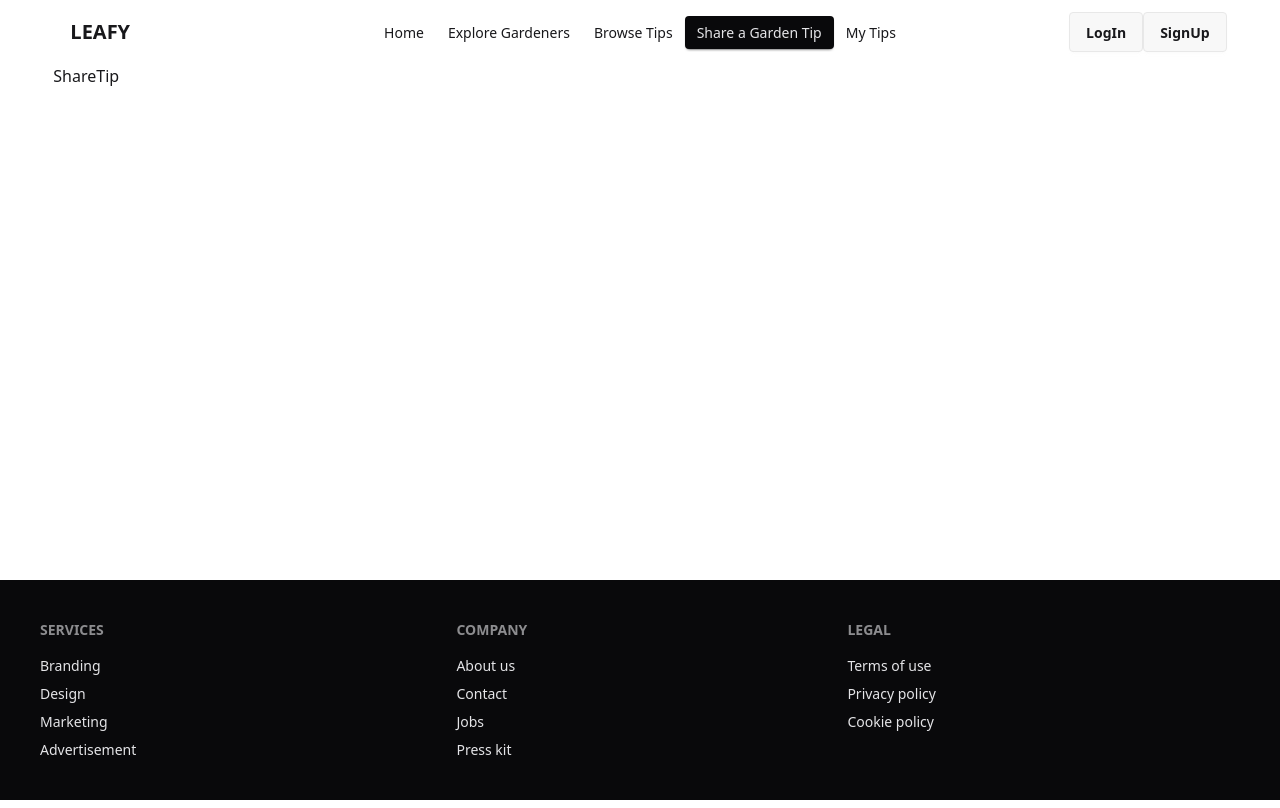
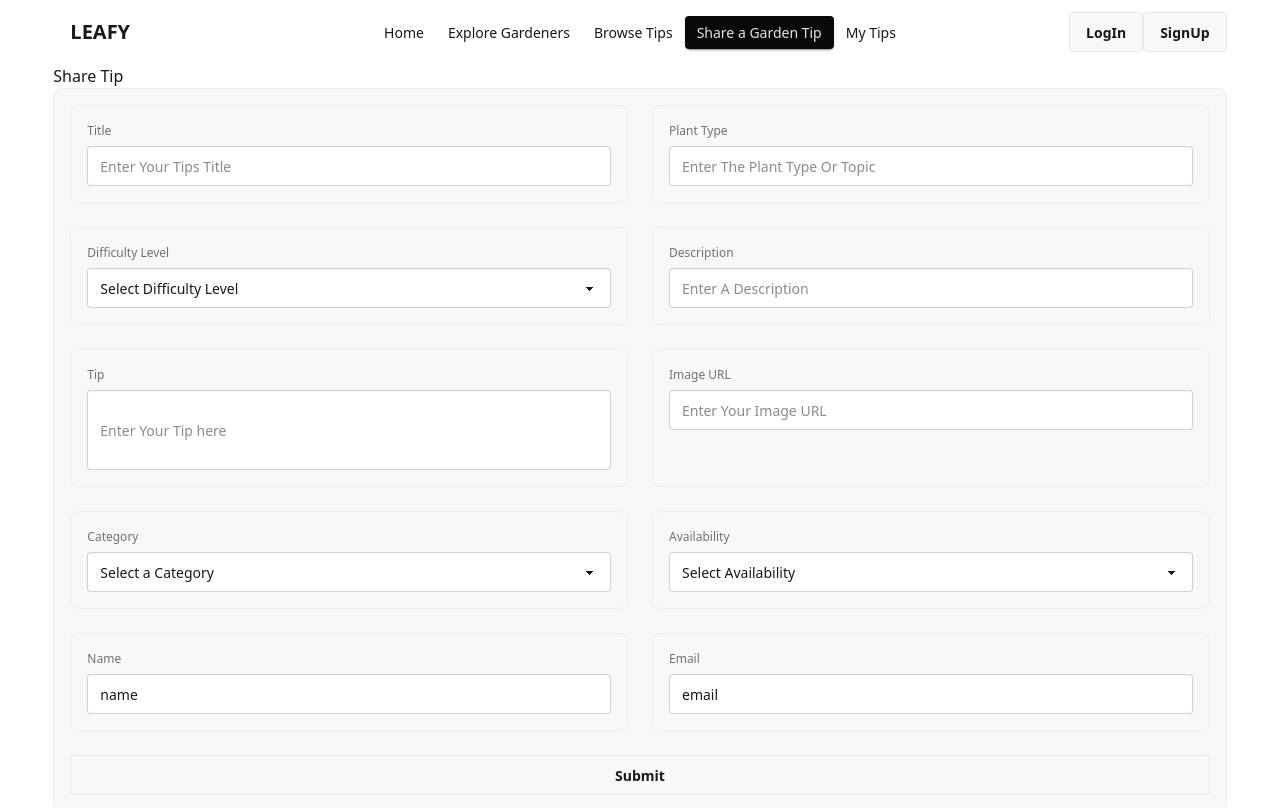
Before and after one commit to Mehedi-Hasan-code/Leafy_client, a React (Vite) app: page /share-a-garden-tip in a window 1280 px wide. Shown: the top 808 px of the page. Built offline with nearby package versions, Linux system fonts and the light colour scheme; no server answers.

Commit message:
created form for share tip

```diff
--- a/src/pages/ExploreGardeners.jsx
+++ b/src/pages/ExploreGardeners.jsx
@@ -6,7 +6,7 @@ const ExploreGardeners = () => {
   const gardeners = useLoaderData();
   return (
     <div className="w-11/12 mx-auto grow">
-      <div className="p-8 bg-gradient-to-r rounded-2xl from-cyan-400 to-emerald-400 flex flex-wrap justify-center gap-6">
+      <div className="px-4 py-8 sm:p-8 bg-gradient-to-r rounded-2xl from-cyan-400 to-emerald-400 flex flex-wrap justify-center gap-6">
         {gardeners.map((gardener) => (
           <GardenersCard key={gardener._id} gardener={gardener} />
         ))}
--- a/src/pages/ShareTip.jsx
+++ b/src/pages/ShareTip.jsx
@@ -1,9 +1,143 @@
-import React from 'react'
+import React from 'react';
 
 const ShareTip = () => {
   return (
-    <div className='w-11/12 mx-auto grow'>ShareTip</div>
-  )
-}
+    <div className="w-11/12 mx-auto grow">
+      <h1>Share Tip</h1>
+      <div>
+        <form className="fieldset bg-base-200 border-base-300 rounded-box border p-2 sm:p-4">
+          <div className="grid gap-4 sm:gap-6 sm:grid-cols-2">
+            {/* title */}
 
-export default ShareTip
+            <fieldset className="fieldset bg-base-200 border-base-300 rounded-box border p-2 sm:p-4 ">
+              <label className="label">Title</label>
+              <input
+                type="text"
+                className="input w-full"
+                placeholder="Enter Your Tips Title"
+              />
+            </fieldset>
+
+            {/* plant type */}
+
+            <fieldset className="fieldset bg-base-200 border-base-300 rounded-box border p-2 sm:p-4">
+              <label className="label">Plant Type</label>
+              <input
+                type="text"
+                className="input w-full"
+                placeholder="Enter The Plant Type Or Topic"
+              />
+            </fieldset>
+
+            {/* difficulty level */}
+
+            <fieldset className="fieldset bg-base-200 border-base-300 rounded-box border p-2 sm:p-4">
+              <label className="label">Difficulty Level</label>
+              <select
+                defaultValue="Select Difficulty Level"
+                className="select w-full"
+              >
+                <option disabled={true}>Select Difficulty Level</option>
+                <option>Easy</option>
+                <option>Medium</option>
+                <option>Hard</option>
+              </select>
+            </fieldset>
+
+            {/* description */}
+
+            <fieldset className="fieldset bg-base-200 border-base-300 rounded-box border p-2 sm:p-4">
+              <label className="label">Description</label>
+              <input
+                type="text"
+                className="input w-full"
+                placeholder="Enter A Description"
+              />
+            </fieldset>
+
+            {/* blog content */}
+
+            <fieldset className="fieldset bg-base-200 border-base-300 rounded-box border p-2 sm:p-4">
+              <label className="label">Tip</label>
+              <input
+                type="text"
+                className="input h-20 w-full"
+                placeholder="Enter Your Tip here"
+              />
+            </fieldset>
+
+            {/* image url */}
+
+            <fieldset className="fieldset bg-base-200 border-base-300 rounded-box border p-2 sm:p-4">
+              <label className="label">Image URL</label>
+              <input
+                type="text"
+                className="input w-full"
+                placeholder="Enter Your Image URL"
+              />
+            </fieldset>
+
+            {/* Category */}
+
+            <fieldset className="fieldset bg-base-200 border-base-300 rounded-box border p-2 sm:p-4">
+              <label className="label">Category</label>
+              <select
+                defaultValue="Select a Category"
+                className="select w-full"
+              >
+                <option disabled={true}>Select a Category</option>
+                <option>Composting</option>
+                <option>Plant Care</option>
+                <option>Vertical Gardening</option>
+                <option>Others</option>
+              </select>
+            </fieldset>
+
+            {/* availability */}
+
+            <fieldset className="fieldset bg-base-200 border-base-300 rounded-box border p-2 sm:p-4">
+              <label className="label">Availability</label>
+              <select
+                defaultValue="Select Availability"
+                className="select w-full"
+              >
+                <option disabled={true}>Select Availability</option>
+                <option>Public</option>
+                <option>Hidden</option>
+              </select>
+            </fieldset>
+
+            {/* name */}
+            <fieldset className="fieldset bg-base-200 border-base-300 rounded-box border p-2 sm:p-4">
+              <label className="label">Name</label>
+              <input
+                type="text"
+                className="input w-full"
+                readOnly
+                value={'name'}
+              />
+            </fieldset>
+
+            {/* email */}
+
+            <fieldset className="fieldset bg-base-200 border-base-300 rounded-box border p-2 sm:p-4">
+              <label className="label">Email</label>
+              <input
+                type="text"
+                className="input w-full"
+                readOnly
+                value={'email'}
+              />
+            </fieldset>
+
+            <button className="btn sm:col-span-2" type="submit">
+              Submit
+            </button>
+          </div>
+        </form>
+      </div>
+    </div>
+  );
+};
+
+export default ShareTip;
```
